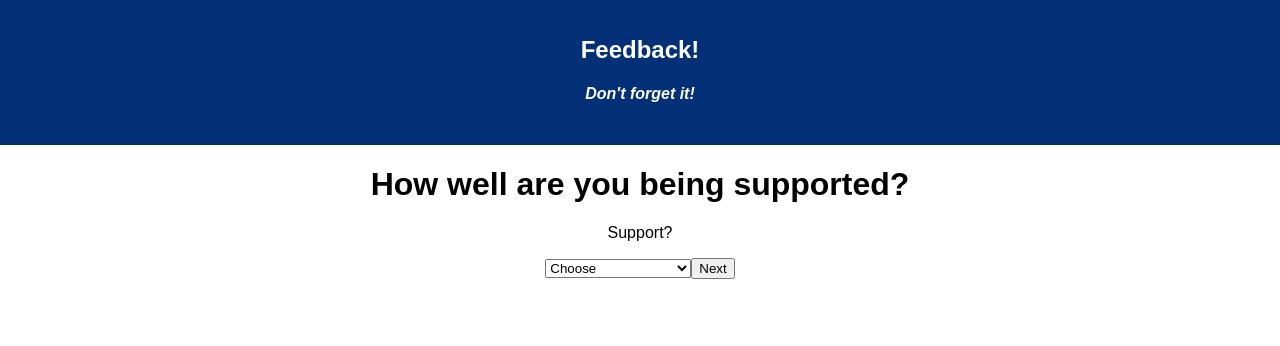
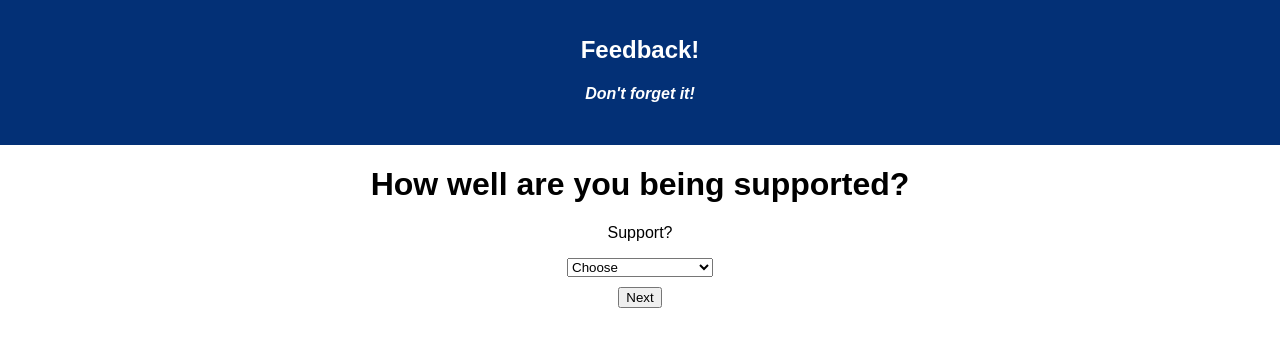
Before and after one commit to JessieConley/redux-feedback-survey, a React app: page /#/supported in a window 1280 px wide. Built offline with nearby package versions, Linux system fonts and the light colour scheme.

Commit message:
base mode functionality complete

```diff
--- a/src/components/App/App.css
+++ b/src/components/App/App.css
@@ -16,3 +16,7 @@
 .App-intro {
   font-size: large;
 }
+
+button{
+  margin: 10px;
+}
--- a/src/components/Comments/Comments.js
+++ b/src/components/Comments/Comments.js
@@ -3,13 +3,13 @@ import { connect } from "react-redux";
 
 
 class Comments extends Component {
+  //Set initial state
   state = {
-    comments: ''
+    comments: ""
   };
 
-  //Dispatch to
-  handleChangeFor = (event) => {
-    // console.log("logging from handleChangeFor", event.target.value);
+  //Update state to selected value
+  handleChangeFor = event => {
     this.setState({
       comments: event.target.value
     });
@@ -17,19 +17,25 @@ class Comments extends Component {
 
   //Set up buttonClick function to takes user to the next route they want to go using this.props.history
   buttonClick = () => {
+    //Dispatch to reducer
     this.props.dispatch({
       type: "COMMENTS_ANSWER",
       payload: this.state.comments
     });
     // console.log("logging payload from COMMENTS_ANSWER", this.state);
-    this.props.history.push('/review');
+    this.props.history.push("/review");
   };
 
   render() {
     return (
       <div className="commentsInput">
         <h1>Is there anything else you would like us to know?</h1>
-        <textarea label="(Optional)" rows="10" cols="75" onChange={this.handleChangeFor} />
+        <textarea
+          label="(Optional)"
+          rows="10"
+          cols="75"
+          onChange={this.handleChangeFor}
+        />
         <div>
           <button onClick={this.buttonClick}>Next</button>
         </div>
@@ -38,6 +44,7 @@ class Comments extends Component {
   }
 }
 
+//Read data from reducer
 const putReduxStateOnProps = reduxState => ({
   reduxState
 });
--- a/src/components/Supported/Supported.js
+++ b/src/components/Supported/Supported.js
@@ -3,11 +3,12 @@ import { connect } from "react-redux";
 
 
 class Supported extends Component {
+  //Set initial state
   state = {
-    supported: '0'
+    supported: "0"
   };
 
-  //Dispatch to
+  //Update state to selected value
   handleChangeFor = (event, typeOfChange) => {
     console.log("logging from handleChangeFor", event.target.value);
     this.setState({
@@ -17,8 +18,11 @@ class Supported extends Component {
 
   //Set up buttonClick function to takes user to the next route they want to go using this.props.history
   buttonClick = () => {
-    if(this.state.supported==='0')
-    {alert('A selection is required to advance to the next question.'); return};
+    if (this.state.supported === "0") {
+      alert("A selection is required to advance to the next question.");
+      return;
+    }
+    //Dispatch to reducer
     this.props.dispatch({
       type: "SUPPORTED_ANSWER",
       payload: this.state.supported
@@ -42,6 +46,7 @@ class Supported extends Component {
           <option value="4">4</option>
           <option value="5">5 (I feel supported!)</option>
         </select>
+        <br></br>
         <button onClick={this.buttonClick}>Next</button>
       </div>
     );
```
Also changed, not shown: src/components/Feeling/Feeling.js (+4 -5 lines), src/components/Understanding/Understanding.js (+14 -5 lines).
